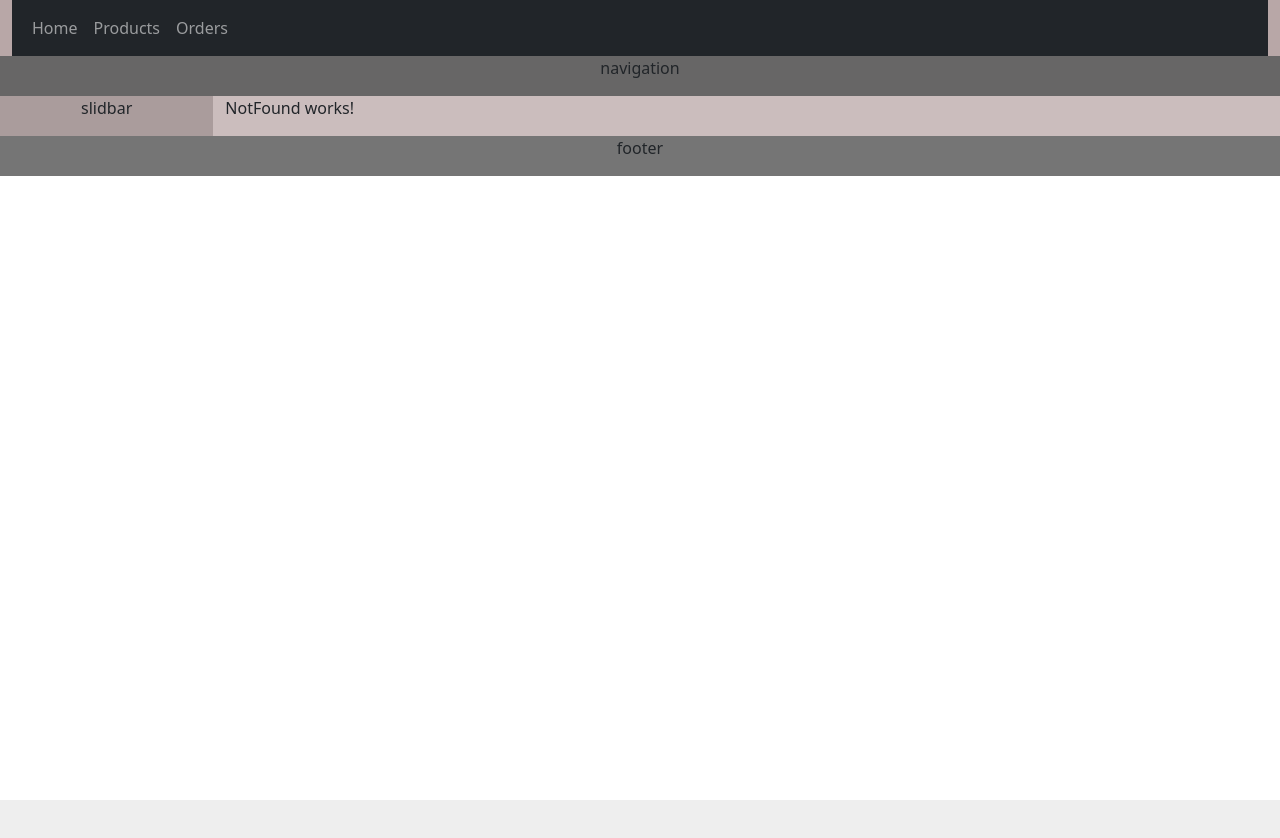
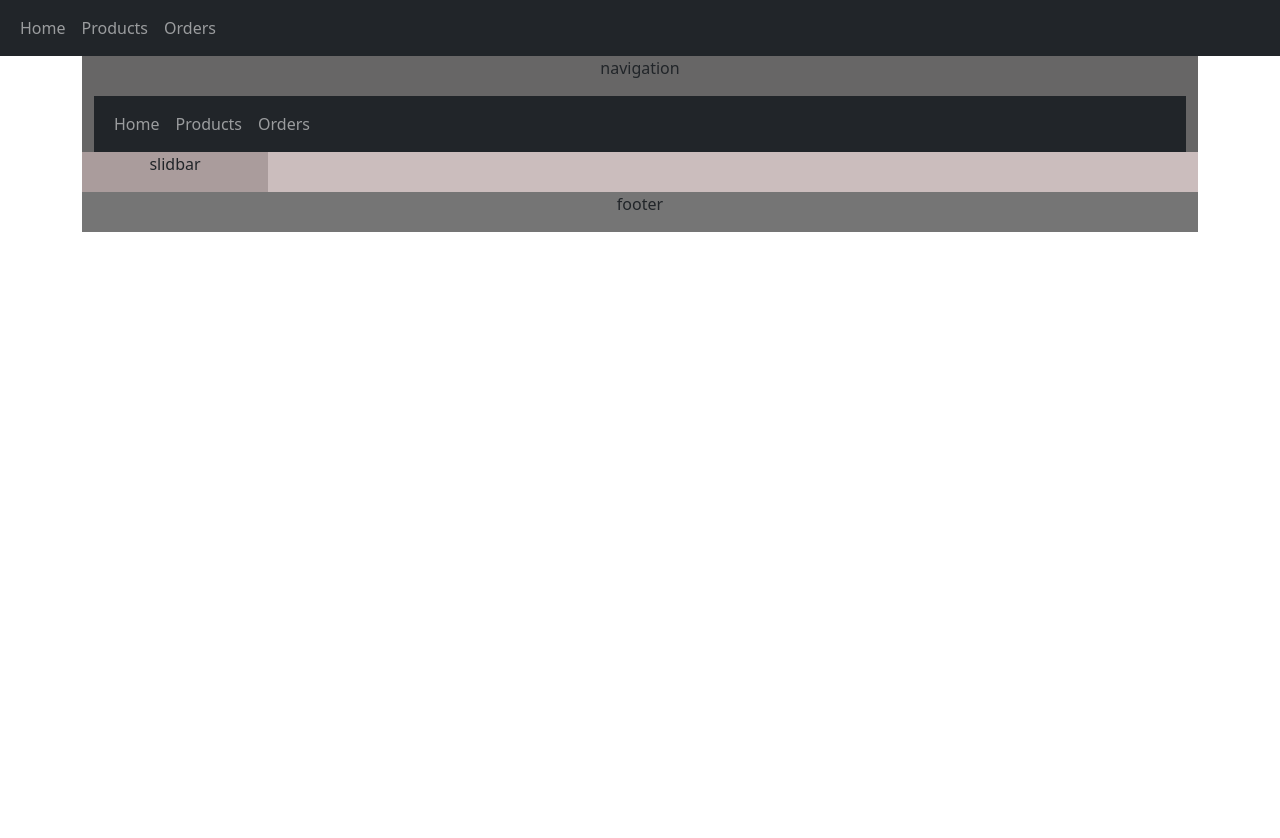
Before and after one commit to SaberGomaa/Angular-Practise, an Angular app: page /Main in a window 1280 px wide. Shown: the top 838 px of the page. Before the commit the page ends 800 px from the top, so only its background shows below. Built offline with nearby package versions, Linux system fonts and the light colour scheme.

Commit message:
app  Module

```diff
--- a/src/app/app-routing.module.ts
+++ b/src/app/app-routing.module.ts
@@ -4,12 +4,13 @@ import { HomeComponent } from './components/home/home.component';
 import { ProductsComponent } from './components/products/products.component';
 import { OrderMasterComponent } from './components/order-master/order-master.component';
 import { NotFoundComponent } from './components/NotFound/NotFound.component';
-
+import { MainLayoutComponent } from './components/main-layout/main-layout.component';
 const routes: Routes = [
   // First Match wins strategy
   //Default path
-  { path: '', redirectTo: '/Home', pathMatch: 'full' },
+  { path: '', redirectTo: '/Main', pathMatch: 'full' },
   { path: 'Home', component: HomeComponent },
+  { path: 'Main', component: MainLayoutComponent },
   { path: 'Products', component: ProductsComponent },
   { path: 'Order', component: OrderMasterComponent },
 
--- a/src/app/app.component.html
+++ b/src/app/app.component.html
@@ -1,23 +1,4 @@
-<!-- interpolation -->
-
-<!-- <h1 class="red">{{name}}</h1> -->
-
-<div class="container-fluid vh-100">
-  <div class="row">
-    <header style="background-color: rgb(184, 167, 167)"></header>
-    <navigation style="background-color: rgb(103, 102, 102)"></navigation>
-  </div>
-  <div class="row">
-    <sidebar class="col-2" style="background-color: rgb(170, 156, 156)">
-    </sidebar>
-    <!-- <home class="col-10" style="background-color: rgb(203, 189, 189)"></home> -->
-    <!-- <products class="col-10" style="background-color: rgb(203, 189, 189)"></products> -->
-    <!-- <order-master class="col-10" style="background-color: rgb(203, 189, 189)"></order-master> -->
-    <div class="col-10" style="background-color: rgb(203, 189, 189)">
-      <router-outlet></router-outlet>
-    </div>
-  </div>
-  <div class="row">
-    <footer style="background-color: rgb(117, 117, 117)"></footer>
-  </div>
+<header style="background-color: rgb(184, 167, 167)"></header>
+<div class="container">
+    <router-outlet></router-outlet>
 </div>
--- a/src/app/app.module.ts
+++ b/src/app/app.module.ts
@@ -1,7 +1,6 @@
 import { NgModule } from '@angular/core';
 import { BrowserModule } from '@angular/platform-browser';
 import { FormsModule } from '@angular/forms';
-
 
 import { AppRoutingModule } from './app-routing.module';
 import { AppComponent } from './app.component';
@@ -14,7 +13,7 @@ import { ProductsComponent } from './components/products/products.component';
 import { LightBoxDirective } from './Directives/light-box.directive';
 import { USDtoEGPPipe } from './Pipes/usdto-egp.pipe';
 import { OrderMasterComponent } from './components/order-master/order-master.component';
-
+import { MainLayoutComponent } from './components/main-layout/main-layout.component';
 @NgModule({
   declarations: [
     AppComponent,
@@ -27,9 +26,10 @@ import { OrderMasterComponent } from './components/order-master/order-master.com
     LightBoxDirective,
     USDtoEGPPipe,
     OrderMasterComponent,
+    MainLayoutComponent,
   ],
   imports: [
-    BrowserModule,
+  BrowserModule,
     AppRoutingModule,
     FormsModule
   ],
--- /dev/null
+++ b/src/app/components/main-layout/main-layout.component.html
@@ -0,0 +1,14 @@
+<div class="container-fluid vh-100">
+    <div class="row">
+        <Navigation style="background-color: rgb(103, 102, 102)"></Navigation>
+    </div>
+    <div class="row">
+        <slidbar class="col-2" style="background-color: rgb(170, 156, 156)"></slidbar>
+        <div class="col-10" style="background-color: rgb(203, 189, 189)">
+            <router-outlet></router-outlet>
+        </div>
+    </div>
+    <div class="row">
+        <footer style="background-color: rgb(117, 117, 117)"></footer>
+    </div>
+</div>
--- /dev/null
+++ b/src/app/components/main-layout/main-layout.component.ts
@@ -0,0 +1,15 @@
+import { Component, OnInit } from '@angular/core';
+
+@Component({
+  selector: 'app-main-layout',
+  templateUrl: './main-layout.component.html',
+  styleUrls: ['./main-layout.component.scss']
+})
+export class MainLayoutComponent implements OnInit {
+
+  constructor() { }
+
+  ngOnInit(): void {
+  }
+
+}
--- a/src/app/components/navigation/navigation.component.html
+++ b/src/app/components/navigation/navigation.component.html
@@ -1 +1,2 @@
 <p class="text-center">navigation </p>
+<header style="background-color: rgb(184, 167, 167)"></header>
--- a/src/app/components/navigation/navigation.component.ts
+++ b/src/app/components/navigation/navigation.component.ts
@@ -1,7 +1,7 @@
 import { Component, OnInit } from '@angular/core';
 
 @Component({
-  selector: 'navigation',
+  selector: 'Navigation',
   templateUrl: './navigation.component.html',
   styleUrls: ['./navigation.component.scss']
 })
--- a/src/app/components/sidebar/sidebar.component.ts
+++ b/src/app/components/sidebar/sidebar.component.ts
@@ -1,7 +1,7 @@
 import { Component, OnInit } from '@angular/core';
 
 @Component({
-  selector: 'sidebar',
+  selector: 'slidbar',
   templateUrl: './sidebar.component.html',
   styleUrls: ['./sidebar.component.scss']
 })
```
Also changed, not shown: src/app/components/main-layout/main-layout.component.scss (added), 2 other files (tests, documents, lock files or other folders).
